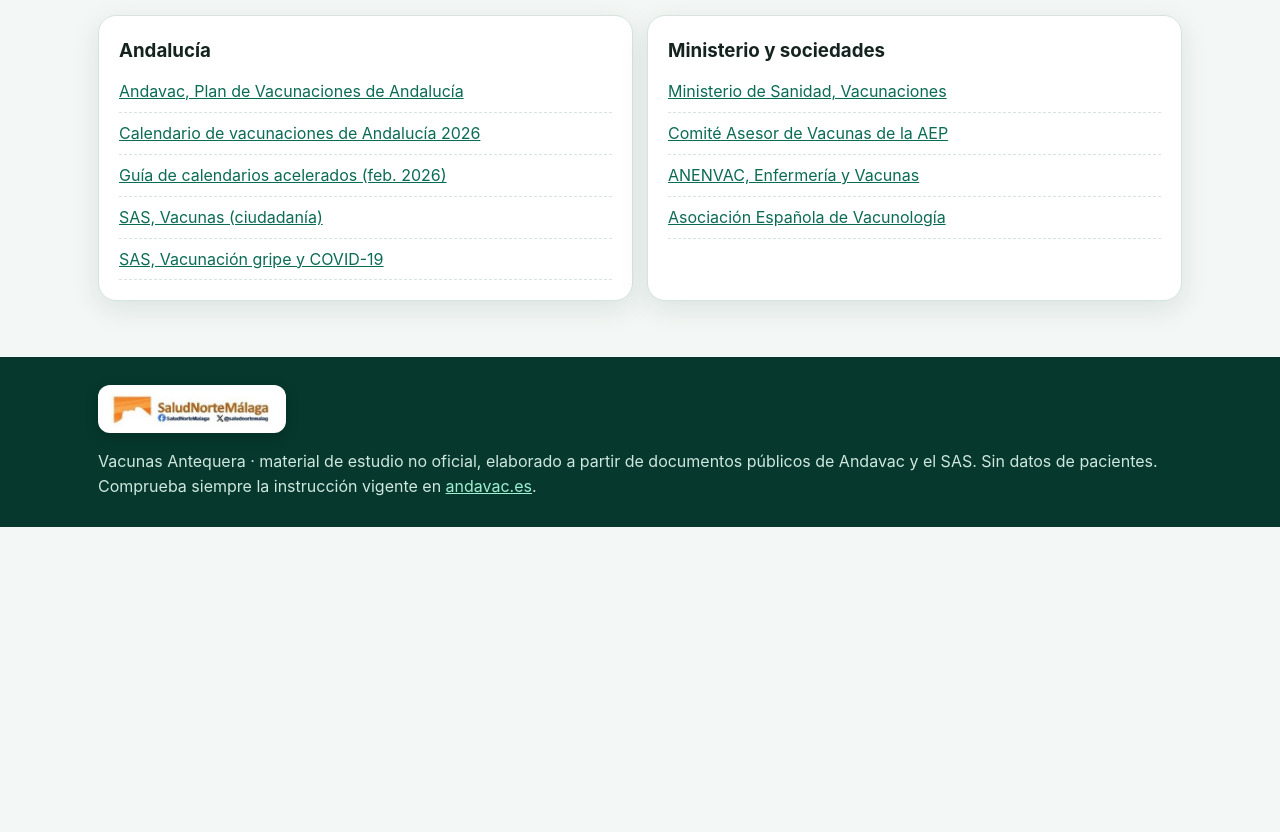
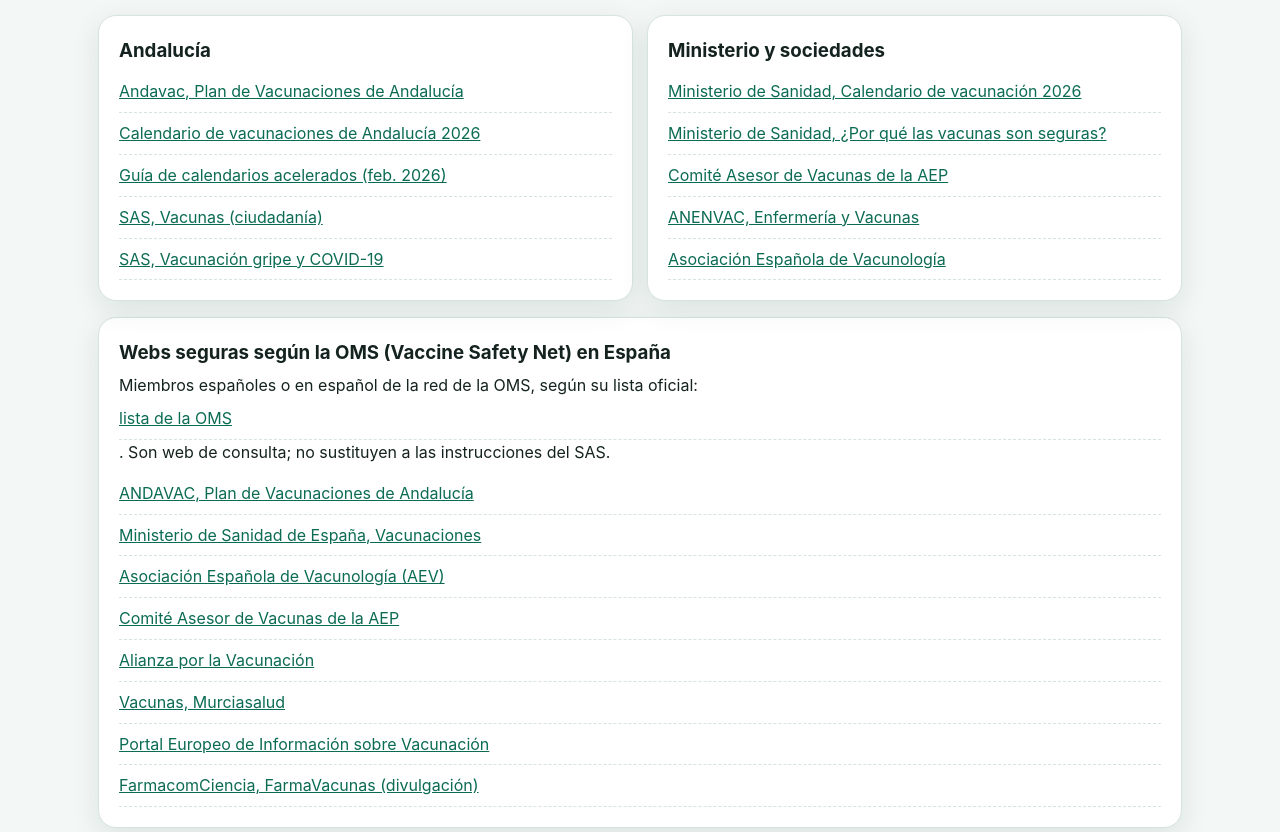
Before and after one commit to manolomalaga/vacunas-antequera, a plain HTML site: page index.html in a window 1280 px wide. Shown: the part 9132-9964 px from the top of the page. Before the commit the page ends 9659 px from the top, so only its background shows below. Drawn offline with Linux system fonts and the light colour scheme.

Commit message:
Update index.html

```diff
--- a/index.html
+++ b/index.html
@@ -313,11 +313,23 @@ body.dark .card,body.dark .tool,body.dark details{background:var(--card)}
    <a target="_blank" rel="noopener" href="https://www.sspa.juntadeandalucia.es/servicioandaluzdesalud/ciudadania/vacunas/vacunacion-gripe-y-covid-19">SAS, Vacunación gripe y COVID-19</a>
   </div>
   <div class="card srcs"><h3 style="margin-top:0">Ministerio y sociedades</h3>
-   <a target="_blank" rel="noopener" href="https://www.sanidad.gob.es/areas/promocionPrevencion/vacunaciones/home.htm">Ministerio de Sanidad, Vacunaciones</a>
+   <a target="_blank" rel="noopener" href="https://www.sanidad.gob.es/areas/promocionPrevencion/vacunaciones/calendario/">Ministerio de Sanidad, Calendario de vacunación 2026</a>
+   <a target="_blank" rel="noopener" href="https://www.sanidad.gob.es/areas/promocionPrevencion/vacunaciones/seguridad/porQue/home.htm">Ministerio de Sanidad, ¿Por qué las vacunas son seguras?</a>
    <a target="_blank" rel="noopener" href="https://vacunasaep.org/">Comité Asesor de Vacunas de la AEP</a>
    <a target="_blank" rel="noopener" href="https://www.enfermeriayvacunas.es/">ANENVAC, Enfermería y Vacunas</a>
    <a target="_blank" rel="noopener" href="https://vacunas.org/">Asociación Española de Vacunología</a>
   </div>
+ </div>
+ <div class="card srcs" id="vsn" style="margin-top:16px"><h3 style="margin-top:0">Webs seguras según la OMS (Vaccine Safety Net) en España</h3>
+  <p style="margin:0 0 8px">Miembros españoles o en español de la red de la OMS, según su lista oficial: <a target="_blank" rel="noopener" href="https://www.who.int/teams/regulation-prequalification/regulation-and-safety/pharmacovigilance/networks/vaccine-safety-net/vsn-members">lista de la OMS</a>. Son web de consulta; no sustituyen a las instrucciones del SAS.</p>
+   <a target="_blank" rel="noopener" href="https://www.andavac.es/">ANDAVAC, Plan de Vacunaciones de Andalucía</a>
+   <a target="_blank" rel="noopener" href="https://www.sanidad.gob.es/areas/promocionPrevencion/vacunaciones/calendario/">Ministerio de Sanidad de España, Vacunaciones</a>
+   <a target="_blank" rel="noopener" href="https://vacunas.org/">Asociación Española de Vacunología (AEV)</a>
+   <a target="_blank" rel="noopener" href="https://vacunasaep.org/">Comité Asesor de Vacunas de la AEP</a>
+   <a target="_blank" rel="noopener" href="https://vacunacion.org/">Alianza por la Vacunación</a>
+   <a target="_blank" rel="noopener" href="https://www.murciasalud.es/web/vacunacion">Vacunas, Murciasalud</a>
+   <a target="_blank" rel="noopener" href="https://vaccination-info.europa.eu/es">Portal Europeo de Información sobre Vacunación</a>
+   <a target="_blank" rel="noopener" href="https://farmacomciencia.com/farmavacunas/">FarmacomCiencia, FarmaVacunas (divulgación)</a>
  </div>
 </section>
 </main>
```
